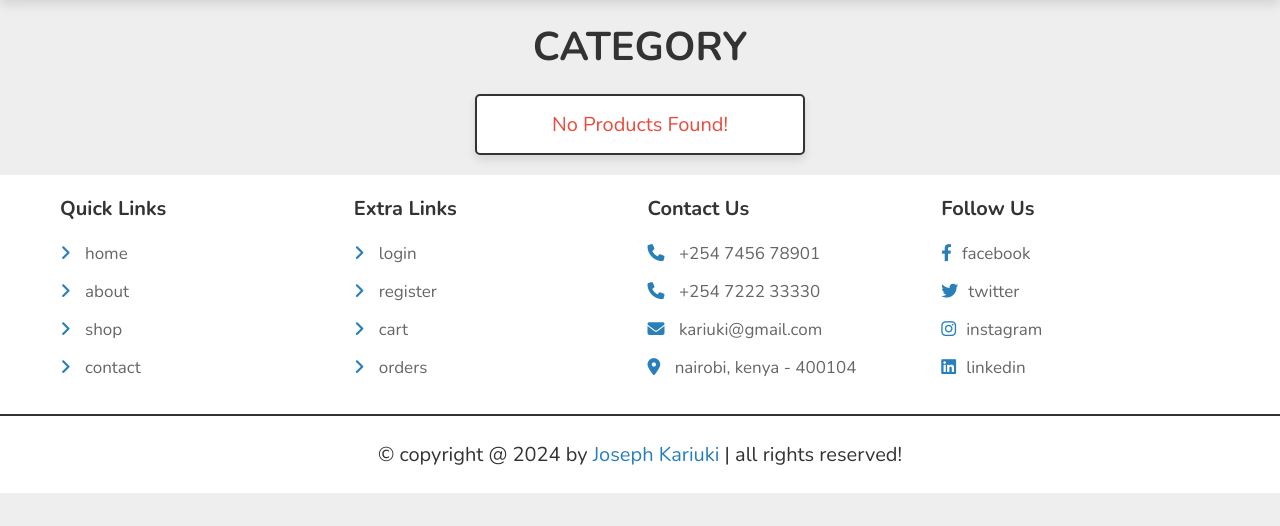
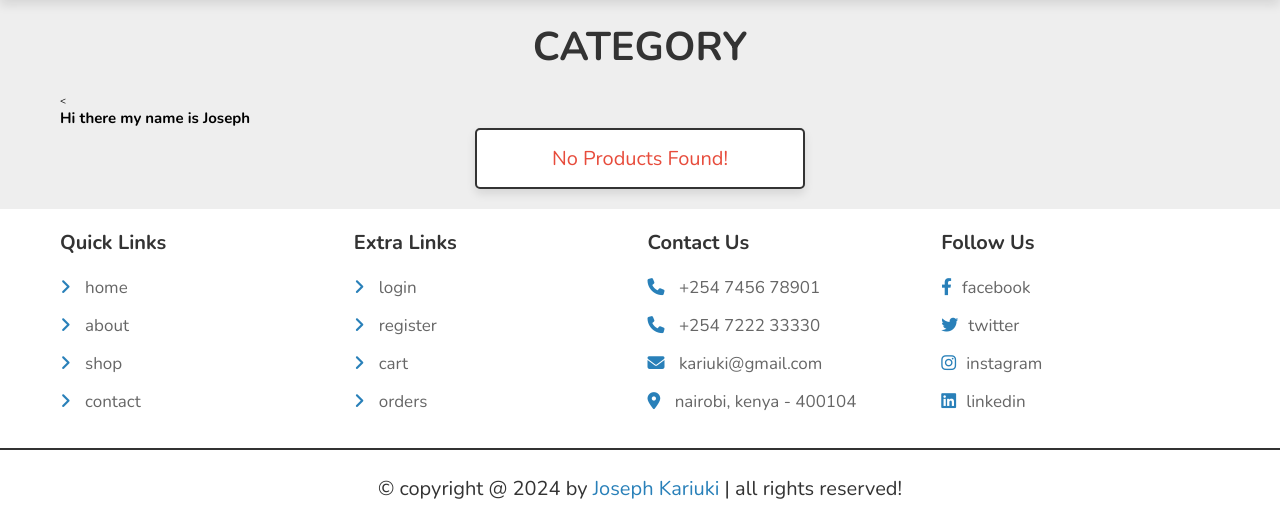
Before and after one commit to Devhub254/novelity, a PHP site: page /category.php?category=1 in a window 1280 px wide. Shown: the part 74-600 px from the top of the page. Run offline with PHP 8.4, Linux system fonts and the light colour scheme; data that the repository does not hold is empty; some libraries are stand-ins or nearby versions.

Commit message:
added a heading

```diff
--- a/category.php
+++ b/category.php
@@ -36,6 +36,7 @@ include 'components/wishlist_cart.php';
 <section class="products">
 
    <h1 class="heading">category</h1>
+   <<h2>Hi there my name is Joseph </h2>
 
    <div class="box-container">
 
```
